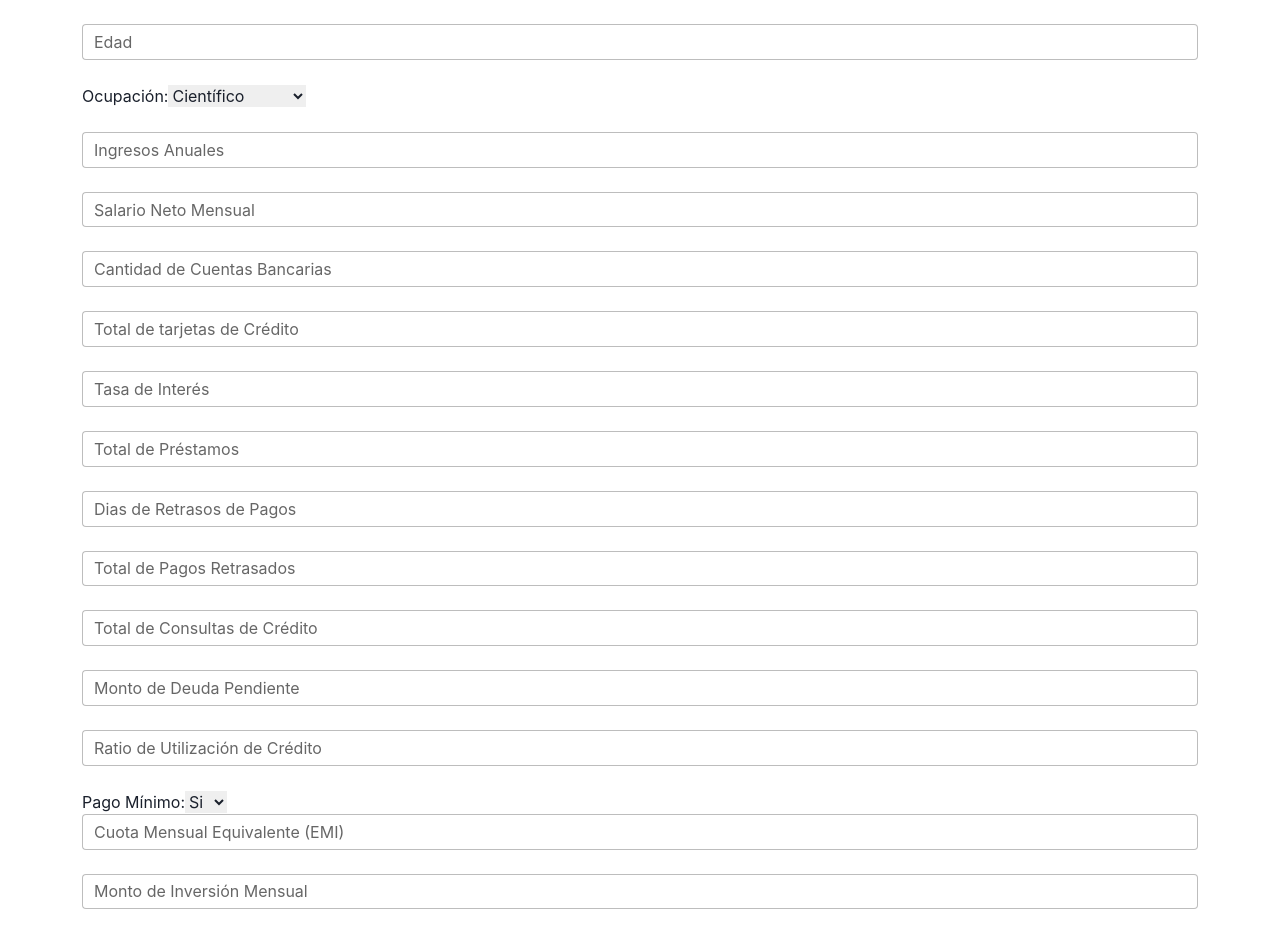
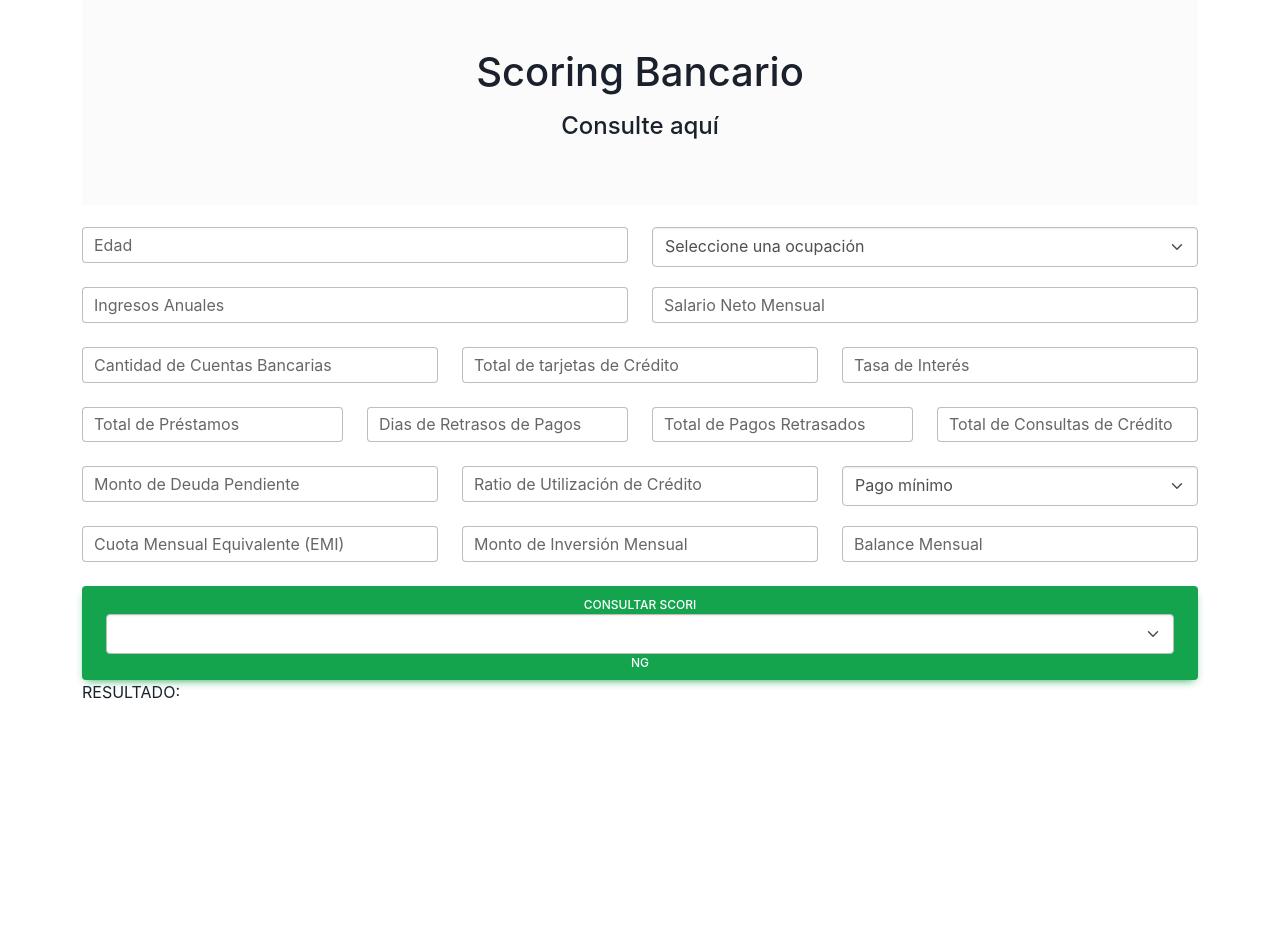
Before and after one commit to ferMossier/CreditScore, a React (Create React App) app: page / in a window 1280 px wide. Shown: the top 931 px of the page. After the commit the page ends 800 px from the top, so only its background shows below. Built offline with nearby package versions, Linux system fonts and the light colour scheme.

Commit message:
Add validation to inputs.

```diff
--- a/src/App.css
+++ b/src/App.css
@@ -1,7 +1,3 @@
-.App {
-  /* text-align: center; */
-}
-
 .App-logo {
   height: 40vmin;
   pointer-events: none;
@@ -28,6 +24,10 @@
   color: #61dafb;
 }
 
+header{
+  margin-bottom: 2%;
+}
+
 @keyframes App-logo-spin {
   from {
     transform: rotate(0deg);
--- a/src/Components/DataForm.jsx
+++ b/src/Components/DataForm.jsx
@@ -58,9 +58,16 @@ const DataForm = () => {
   return (
     <div>
 
-      <br/>
+      <header>
+        <div className='p-5 text-center bg-light'>
+          <h1 className='mb-3'>Scoring Bancario</h1>
+          <h4 className='mb-3'>Consulte aquí</h4>
+        </div>
+      </header>
+
       <form onSubmit={handleSubmit}>
-
+        <MDBRow>
+          <MDBCol>
             <MDBInput
               className="mb-4"
               type="number"
@@ -70,17 +77,10 @@ const DataForm = () => {
               onChange={handleChange}
               required
             />
-
-        <div>
-          <label>
-            Ocupación:
-            <select
-              type="number"
-              value={values.ocupacion}
-              name="ocupacion"
-              onChange={handleChange}
-              required
-            >
+          </MDBCol>
+          <MDBCol>
+            <select class="form-select" aria-label="Default select example" type="number" value={values.ocupacion} onChange={handleChange} name="ocupacion" required>
+                <option value="">Seleccione una ocupación</option>
                 <option value="1">Científico</option>
                 <option value="2">Profesor</option>
                 <option value="3">Ingeniero</option>
@@ -97,9 +97,11 @@ const DataForm = () => {
                 <option value="14">Escritor</option>
                 <option value="15">Arquitecto</option>
             </select>
-          </label>
-        </div><br/>
+          </MDBCol>
+        </MDBRow>
 
+        <MDBRow>
+          <MDBCol>
             <MDBInput
               className="mb-4"
               type="number"
@@ -109,7 +111,8 @@ const DataForm = () => {
               onChange={handleChange}
               required
             />
-
+          </MDBCol>
+          <MDBCol>
             <MDBInput
               className="mb-4"
               type="number"
@@ -119,7 +122,11 @@ const DataForm = () => {
               onChange={handleChange}
               required
             />
+          </MDBCol>
+        </MDBRow>
 
+        <MDBRow>
+          <MDBCol>
             <MDBInput
               className="mb-4"
               type="number"
@@ -129,7 +136,8 @@ const DataForm = () => {
               onChange={handleChange}
               required
             />
-
+          </MDBCol>
+          <MDBCol>
             <MDBInput
               className="mb-4"
               type="number"
@@ -139,7 +147,8 @@ const DataForm = () => {
               onChange={handleChange}
               required
             />
-
+          </MDBCol>
+          <MDBCol>
             <MDBInput
               className="mb-4"
               type="number"
@@ -149,7 +158,12 @@ const DataForm = () => {
               onChange={handleChange}
               required
             />
+          </MDBCol>
+        </MDBRow>
 
+
+        <MDBRow>
+          <MDBCol>
             <MDBInput
               className="mb-4"
               type="number"
@@ -159,7 +173,8 @@ const DataForm = () => {
               onChange={handleChange}
               required
             />
-
+          </MDBCol>
+          <MDBCol>
             <MDBInput
               className="mb-4"
               type="number"
@@ -169,7 +184,8 @@ const DataForm = () => {
               onChange={handleChange}
               required
             />
-
+          </MDBCol>
+          <MDBCol>
             <MDBInput
               className="mb-4"
               type="number"
@@ -179,7 +195,8 @@ const DataForm = () => {
               onChange={handleChange}
               required
             />
-
+          </MDBCol>
+          <MDBCol>
             <MDBInput
               className="mb-4"
               type="number"
@@ -189,7 +206,11 @@ const DataForm = () => {
               onChange={handleChange}
               required
             />
+          </MDBCol>
+        </MDBRow>
 
+        <MDBRow>
+          <MDBCol>
             <MDBInput
               className="mb-4"
               type="number"
@@ -199,7 +220,8 @@ const DataForm = () => {
               onChange={handleChange}
               required
             />
-
+          </MDBCol>
+          <MDBCol>
             <MDBInput
               className="mb-4"
               type="number"
@@ -209,23 +231,18 @@ const DataForm = () => {
               onChange={handleChange}
               required
             />
-
-        <div>
-          <label>
-            Pago Mínimo:
-            <select
-              type="number"
-              value={values.pagoMinimo}
-              name="pagoMinimo"
-              onChange={handleChange}
-              required
-            >
+          </MDBCol>
+          <MDBCol>
+            <select class="form-select" aria-label="Default select example" type="number" value={values.pagoMinimo} onChange={handleChange} name="pagoMinimo" required>
+                <option value="">Pago mínimo</option>
                 <option value="1">Si</option>
                 <option value="0">No</option>
             </select>
-          </label>
-        </div>
+          </MDBCol>
+        </MDBRow>
 
+        <MDBRow>
+          <MDBCol>
             <MDBInput
               className="mb-4"
               type="number"
@@ -235,7 +252,8 @@ const DataForm = () => {
               onChange={handleChange}
               required
             />
-
+          </MDBCol>
+          <MDBCol>
             <MDBInput
               className="mb-4"
               type="number"
@@ -245,7 +263,8 @@ const DataForm = () => {
               onChange={handleChange}
               required
           />
-
+          </MDBCol>
+          <MDBCol>
             <MDBInput
               className="mb-4"
               type="number"
@@ -255,10 +274,16 @@ const DataForm = () => {
               onChange={handleChange}
               required
             />
+          </MDBCol>
+        </MDBRow>
 
-        <MDBBtn type='submit' block>
-          Submit
+        <MDBRow>
+          <MDBCol>
+            <MDBBtn type='submit' block color="success">
+              Consultar Scori<select class="form-select" aria-label="Default select example" type="number" value={values.ocupacion} onChange={handleChange} name="pagoMinimo" required></select>ng
             </MDBBtn>
+          </MDBCol>
+        </MDBRow>
 
       </form>
       <div>RESULTADO: {predictedResult}</div>
```
Lines whose indentation alone changed are shown as unchanged.
